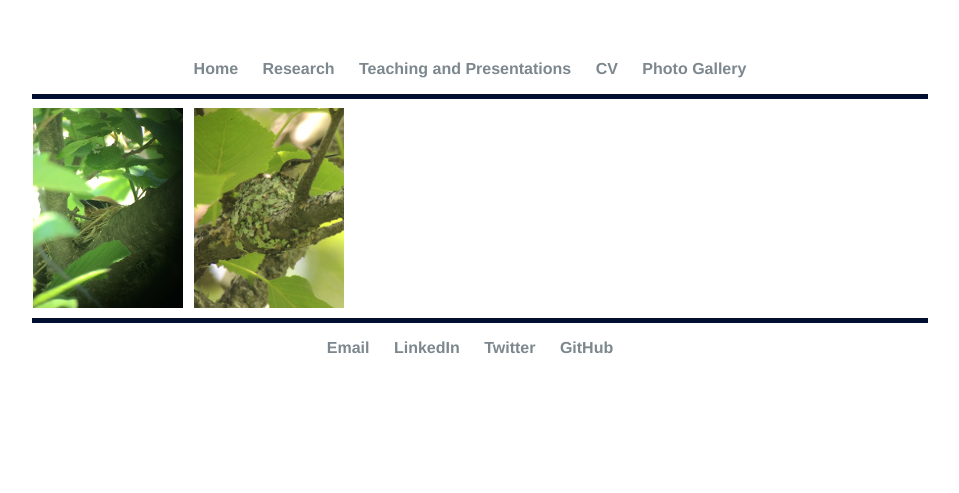
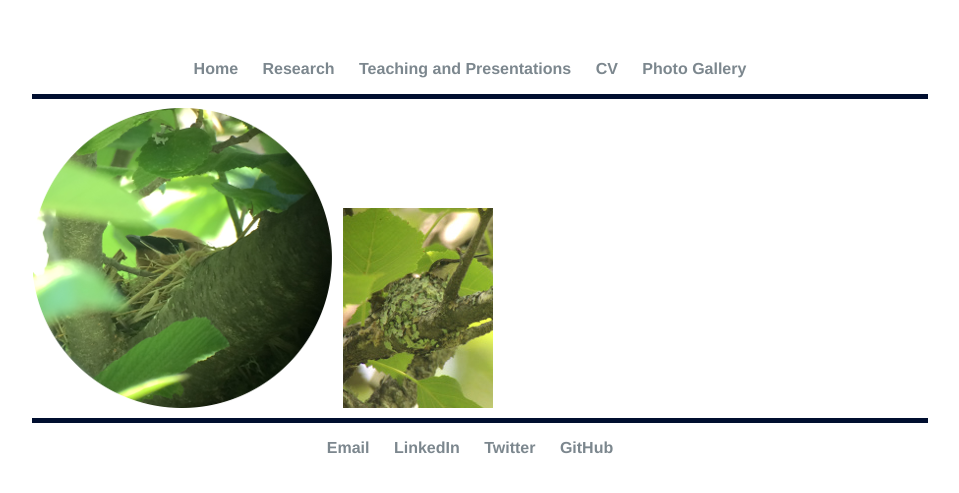
Before and after one commit to elizagrames/elizagrames.github.io, a Jekyll site: the page built from gallery/index.html, in a window 1280 px wide. Shown: the top 493 px of the page, without its empty margins (160-1119 px from the left). Built offline with Jekyll 4.4.1, drawn with Linux system fonts in a browser that asks for light colours.

Commit message:
Update index.html

```diff
--- a/gallery/index.html
+++ b/gallery/index.html
@@ -55,7 +55,7 @@
 
 <div class="gallerycontainer">
 
-<a class="thumbnail" href="#thumb"><img src="https://github.com/elizagrames/elizagrames.github.io/blob/master/images/wbba/CEDW-thumb.JPG?raw=true" border="0" /><span>
+<a class="thumbnail" href="#thumb"><img src="https://github.com/elizagrames/elizagrames.github.io/blob/master/images/wbba/CEDW-circle-small.png?raw=true" border="0" /><span>
   <img src="https://github.com/elizagrames/elizagrames.github.io/blob/master/images/wbba/CEDW-scale.JPG?raw=true" /><br />
   <capt>Cedar Waxwing on nest in the Superior Municipal Forest</capt></span></a>
 <a class="thumbnail" href="#thumb"><img src="https://github.com/elizagrames/elizagrames.github.io/blob/master/images/wbba/RTHU-thumb.JPG?raw=true" border="0" /><span>
```
